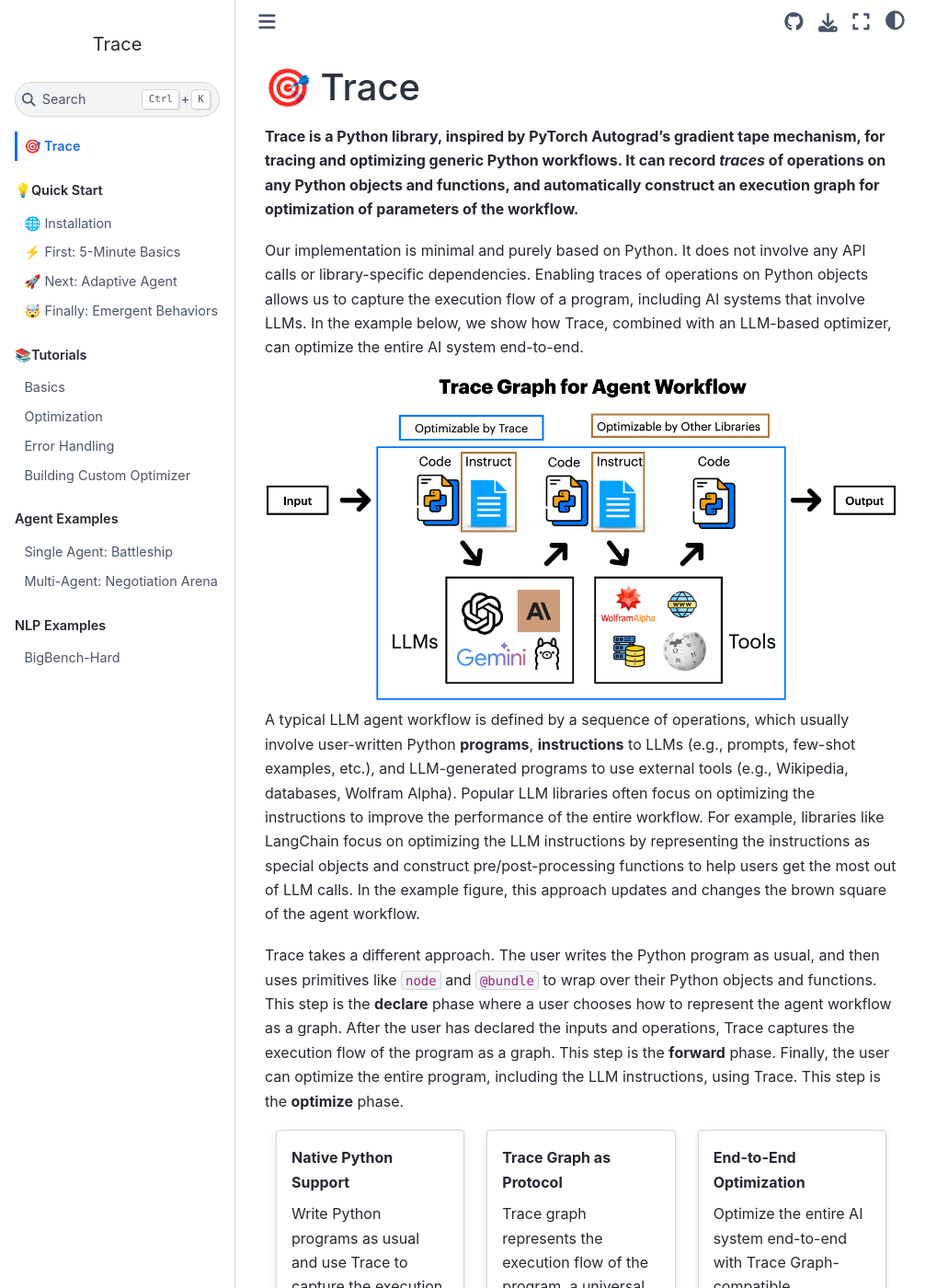
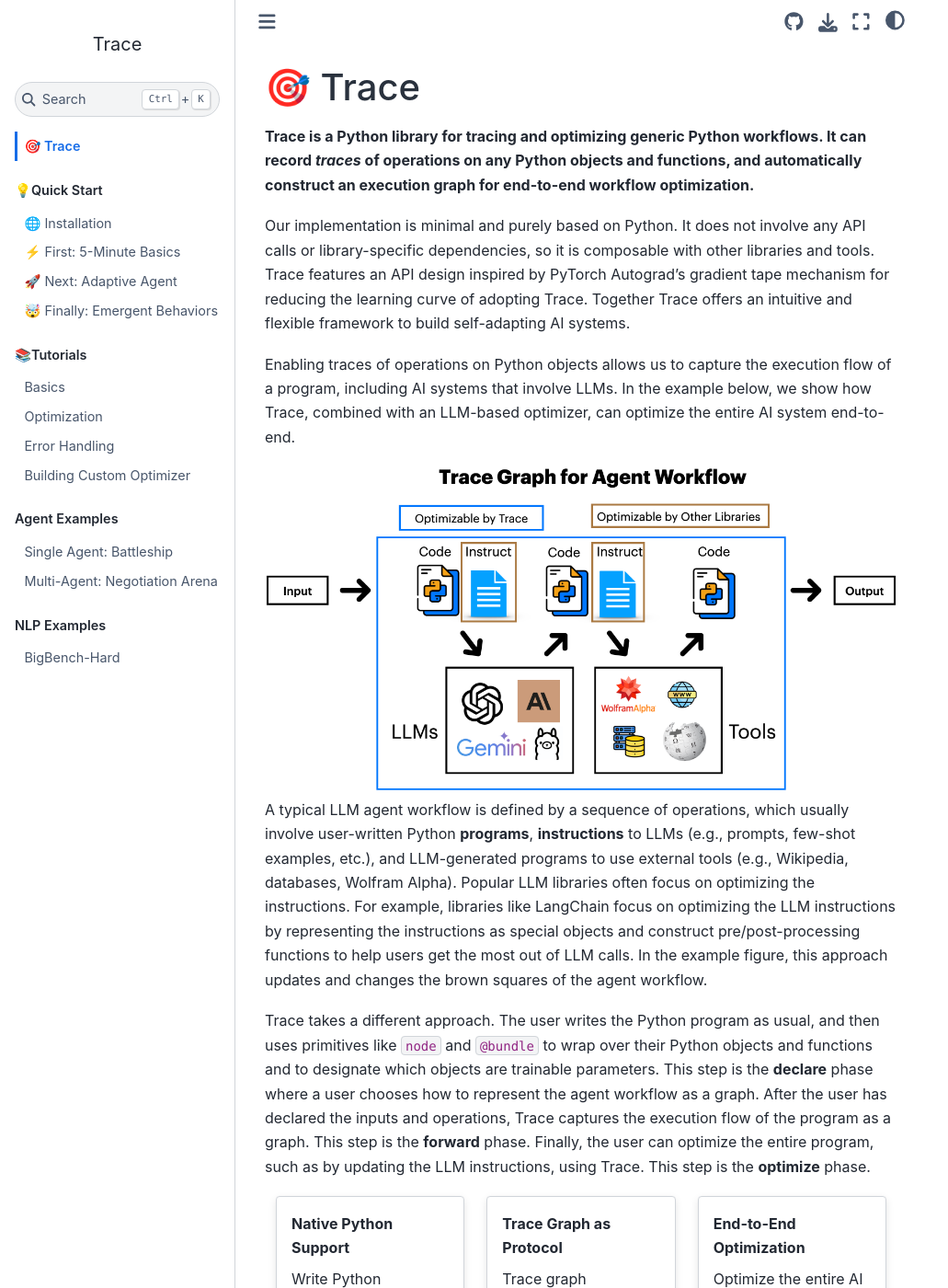
Before and after one commit to guru-code-expert/OpenTrace, a Jupyter Book: the page built from docs/intro.md, in a window 1280 px wide and 1400 px high. Shown: the whole window at 92% size, without its empty margins (0-1031 px from the left). Built offline with Jupyter Book 1.0.4 settings and Sphinx 7.4.7 and the Sphinx Book theme 1.1.4, drawn with Linux system fonts in a browser that asks for light colours.

Commit message:
Update intro

````diff
--- a/docs/intro.md
+++ b/docs/intro.md
@@ -1,9 +1,10 @@
 # 🎯 Trace
 
-**Trace is a Python library, inspired by PyTorch Autograd's gradient tape mechanism, for tracing and optimizing generic Python workflows. It can record *traces* of operations on any Python objects and functions, and automatically construct an execution graph for optimization of parameters of the workflow.**
+**Trace is a Python library for tracing and optimizing generic Python workflows. It can record *traces* of operations on any Python objects and functions, and automatically construct an execution graph for end-to-end workflow optimization.**
 
 
-Our implementation is minimal and purely based on Python. It does not involve any API calls or library-specific dependencies.
+Our implementation is minimal and purely based on Python. It does not involve any API calls or library-specific dependencies, so it is composable with other libraries and tools. Trace features an API design inspired by PyTorch Autograd's gradient tape mechanism for reducing the learning curve of adopting Trace. Together Trace offers an intuitive and flexible framework to build self-adapting AI systems.
+
 Enabling traces of operations on Python objects allows us to capture the execution flow of a program, including AI systems that involve LLMs.
 In the example below, we show how Trace, combined with an LLM-based optimizer, can optimize the entire AI system end-to-end.
 
@@ -14,16 +15,16 @@ In the example below, we show how Trace, combined with an LLM-based optimizer, c
 ```
 
 A typical LLM agent workflow is defined by a sequence of operations, which usually involve user-written Python **programs**, **instructions** to LLMs (e.g.,
-prompts, few-shot examples, etc.), and LLM-generated programs to use external tools (e.g., Wikipedia, databases, Wolfram Alpha). Popular LLM libraries often focus on optimizing the instructions to improve the performance of the entire workflow.
+prompts, few-shot examples, etc.), and LLM-generated programs to use external tools (e.g., Wikipedia, databases, Wolfram Alpha). Popular LLM libraries often focus on optimizing the instructions.
 For example, libraries like LangChain focus on optimizing the LLM instructions by representing the instructions as special objects
 and construct pre/post-processing functions to help users get the most out of LLM calls. In the example figure, this approach updates
-and changes the brown square of the agent workflow.
+and changes the brown squares of the agent workflow.
 
 Trace takes a different approach.
-The user writes the Python program as usual, and then uses primitives like `node` and `@bundle` to wrap over their Python objects and functions.
+The user writes the Python program as usual, and then uses primitives like `node` and `@bundle` to wrap over their Python objects and functions and to designate which objects are trainable parameters.
 This step is the **declare** phase where a user chooses how to represent the agent workflow as a graph.
 After the user has declared the inputs and operations, Trace captures the execution flow of the program as a graph. This step is the **forward** phase.
-Finally, the user can optimize the entire program, including the LLM instructions, using Trace. This step is the **optimize** phase.
+Finally, the user can optimize the entire program, such as by updating the LLM instructions, using Trace. This step is the **optimize** phase.
 
 
 ::::{grid}
````
